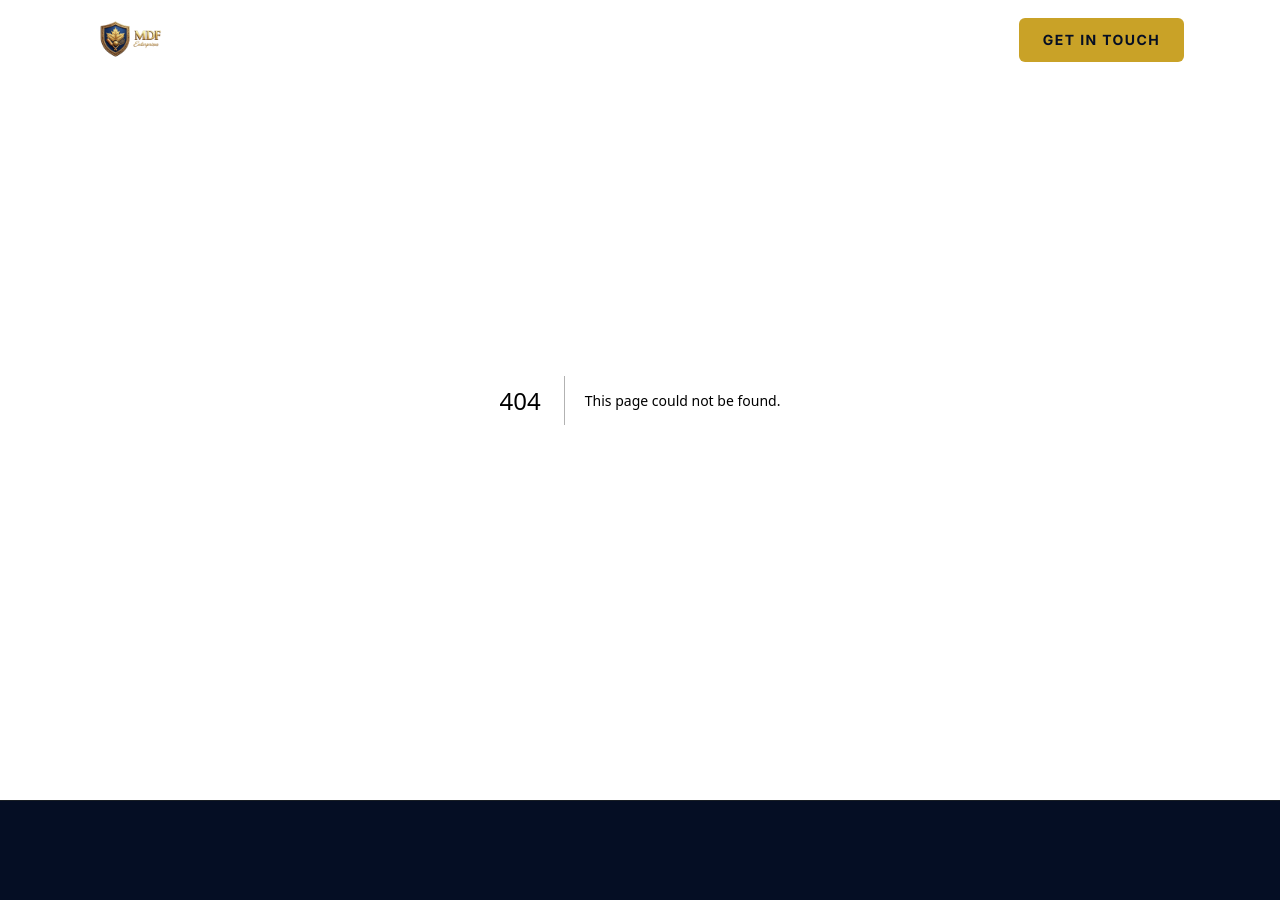
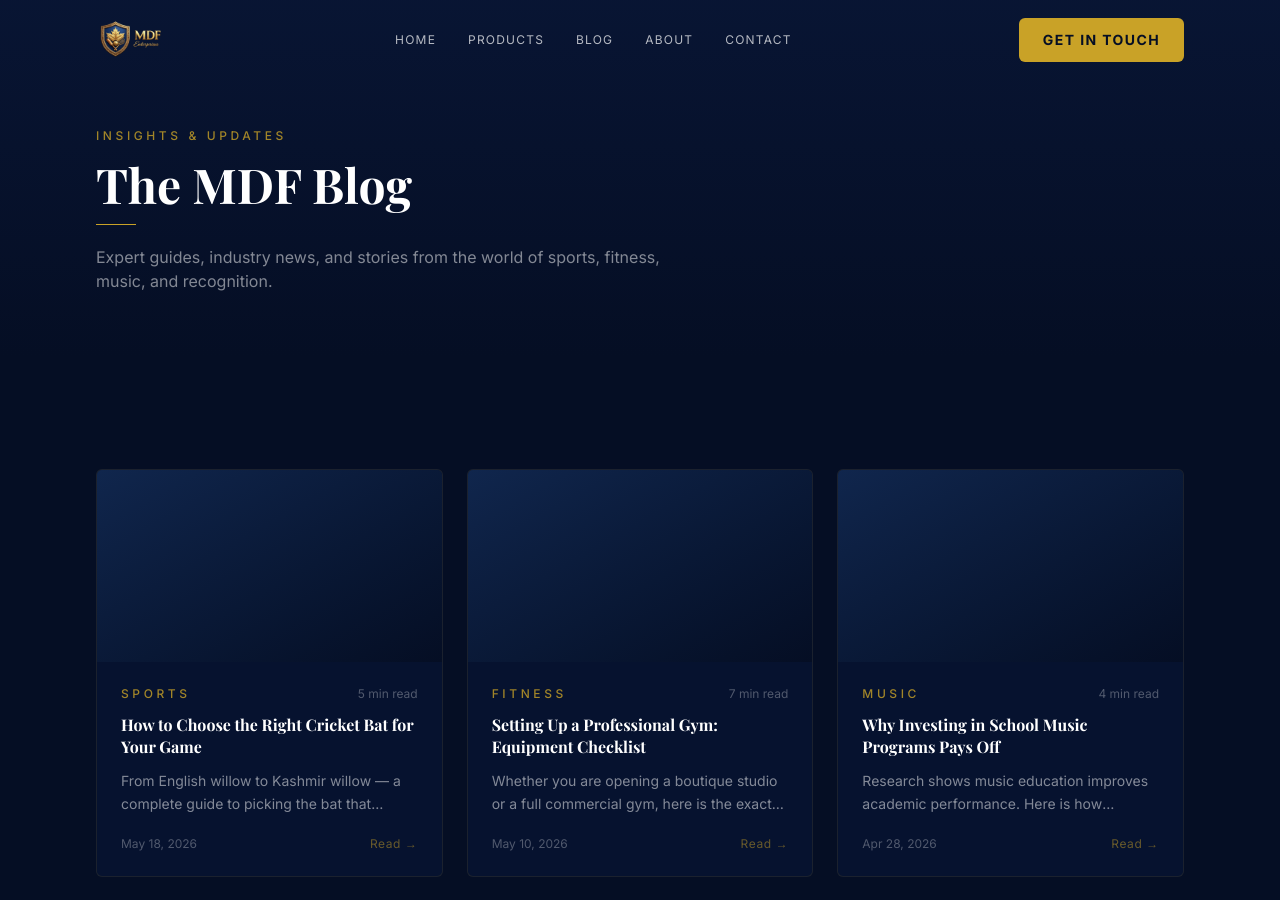
Before and after one commit to plagueeffects-max/supremeSyndicate, a Next.js app in the folder Desktop/zzzSite/: page /blog in a window 1280 px wide. Before the commit this address had no page. Shown: the top 900 px of the page. Built offline with nearby package versions, Linux system fonts and the light colour scheme; a web font is replaced by a local one.

Commit message:
feat: add Blog page + slug scaffold — editorial grid, coming-soon post pages

```diff
--- /dev/null
+++ b/Desktop/zzzSite/app/blog/[slug]/page.tsx
@@ -0,0 +1,40 @@
+import Link from 'next/link'
+import type { Metadata } from 'next'
+import { blogPosts } from '@/data/blog'
+
+interface Props {
+  params: Promise<{ slug: string }>
+}
+
+export async function generateStaticParams() {
+  return blogPosts.map(post => ({ slug: post.slug }))
+}
+
+export async function generateMetadata({ params }: Props): Promise<Metadata> {
+  const { slug } = await params
+  const post = blogPosts.find(p => p.slug === slug)
+  return {
+    title: post ? `${post.title} — MDF Enterprises` : 'Post — MDF Enterprises',
+  }
+}
+
+export default async function BlogPostPage({ params }: Props) {
+  const { slug } = await params
+  const post = blogPosts.find(p => p.slug === slug)
+
+  return (
+    <div className="min-h-screen bg-deep flex flex-col items-center justify-center section-padding text-center">
+      <p className="label-gold mb-4">{post?.category ?? 'Blog'}</p>
+      <h1 className="font-display text-3xl md:text-4xl font-bold text-white mb-6 max-w-2xl leading-snug">
+        {post?.title ?? 'Coming Soon'}
+      </h1>
+      <div className="w-10 h-px bg-gold mb-8 mx-auto" />
+      <p className="text-white/50 text-base mb-10 max-w-md">
+        Full article coming soon. Check back shortly.
+      </p>
+      <Link href="/blog" className="btn-ghost inline-flex">
+        ← Back to Blog
+      </Link>
+    </div>
+  )
+}
--- /dev/null
+++ b/Desktop/zzzSite/app/blog/page.tsx
@@ -0,0 +1,17 @@
+import type { Metadata } from 'next'
+import { BlogHeader } from '@/components/blog/BlogHeader'
+import { BlogGrid } from '@/components/blog/BlogGrid'
+
+export const metadata: Metadata = {
+  title: 'Blog — MDF Enterprises',
+  description: 'Expert guides and insights on sports equipment, fitness, musical instruments, and awards.',
+}
+
+export default function BlogPage() {
+  return (
+    <>
+      <BlogHeader />
+      <BlogGrid />
+    </>
+  )
+}
--- /dev/null
+++ b/Desktop/zzzSite/components/blog/BlogGrid.tsx
@@ -0,0 +1,47 @@
+import Link from 'next/link'
+import { AnimatedSection } from '@/components/ui/AnimatedSection'
+import { blogPosts } from '@/data/blog'
+
+function BlogCard({ post, delay }: { post: (typeof blogPosts)[0]; delay: number }) {
+  return (
+    <AnimatedSection delay={delay}>
+      <Link href={`/blog/${post.slug}`} className="group block h-full">
+        <div className="rounded-sm border border-gold/10 bg-navy/30 hover:border-gold/25 transition-colors duration-300 overflow-hidden h-full">
+          <div className="h-48 bg-gradient-to-br from-navy-light/50 to-deep" />
+          <div className="p-6">
+            <div className="flex items-center justify-between mb-3">
+              <span className="label-gold">{post.category}</span>
+              <span className="text-white/30 text-xs">{post.readTime}</span>
+            </div>
+            <h3 className="font-display text-base font-bold text-white mb-3 leading-snug group-hover:text-gold/90 transition-colors duration-200">
+              {post.title}
+            </h3>
+            <p className="text-white/50 text-sm leading-relaxed mb-5 line-clamp-2">
+              {post.excerpt}
+            </p>
+            <div className="flex items-center justify-between">
+              <span className="text-white/30 text-xs">{post.date}</span>
+              <span className="text-gold/50 text-xs tracking-wider group-hover:text-gold transition-colors duration-200">
+                Read →
+              </span>
+            </div>
+          </div>
+        </div>
+      </Link>
+    </AnimatedSection>
+  )
+}
+
+export function BlogGrid() {
+  return (
+    <section className="section-padding bg-deep">
+      <div className="mx-auto max-w-7xl">
+        <div className="grid grid-cols-1 sm:grid-cols-2 lg:grid-cols-3 gap-6">
+          {blogPosts.map((post, i) => (
+            <BlogCard key={post.slug} post={post} delay={i * 0.08} />
+          ))}
+        </div>
+      </div>
+    </section>
+  )
+}
--- /dev/null
+++ b/Desktop/zzzSite/components/blog/BlogHeader.tsx
@@ -0,0 +1,21 @@
+import { AnimatedSection } from '@/components/ui/AnimatedSection'
+
+export function BlogHeader() {
+  return (
+    <section className="relative pt-32 pb-16 px-6 md:px-12 lg:px-24 bg-deep overflow-hidden">
+      <div className="absolute inset-0 bg-gradient-to-b from-navy/40 to-transparent pointer-events-none" />
+      <div className="relative mx-auto max-w-7xl">
+        <AnimatedSection>
+          <p className="label-gold mb-4">Insights & Updates</p>
+          <h1 className="font-display text-4xl md:text-5xl font-bold text-white mb-4">
+            The MDF Blog
+          </h1>
+          <div className="w-10 h-px bg-gold mb-5" />
+          <p className="text-white/50 text-base max-w-xl">
+            Expert guides, industry news, and stories from the world of sports, fitness, music, and recognition.
+          </p>
+        </AnimatedSection>
+      </div>
+    </section>
+  )
+}
```
